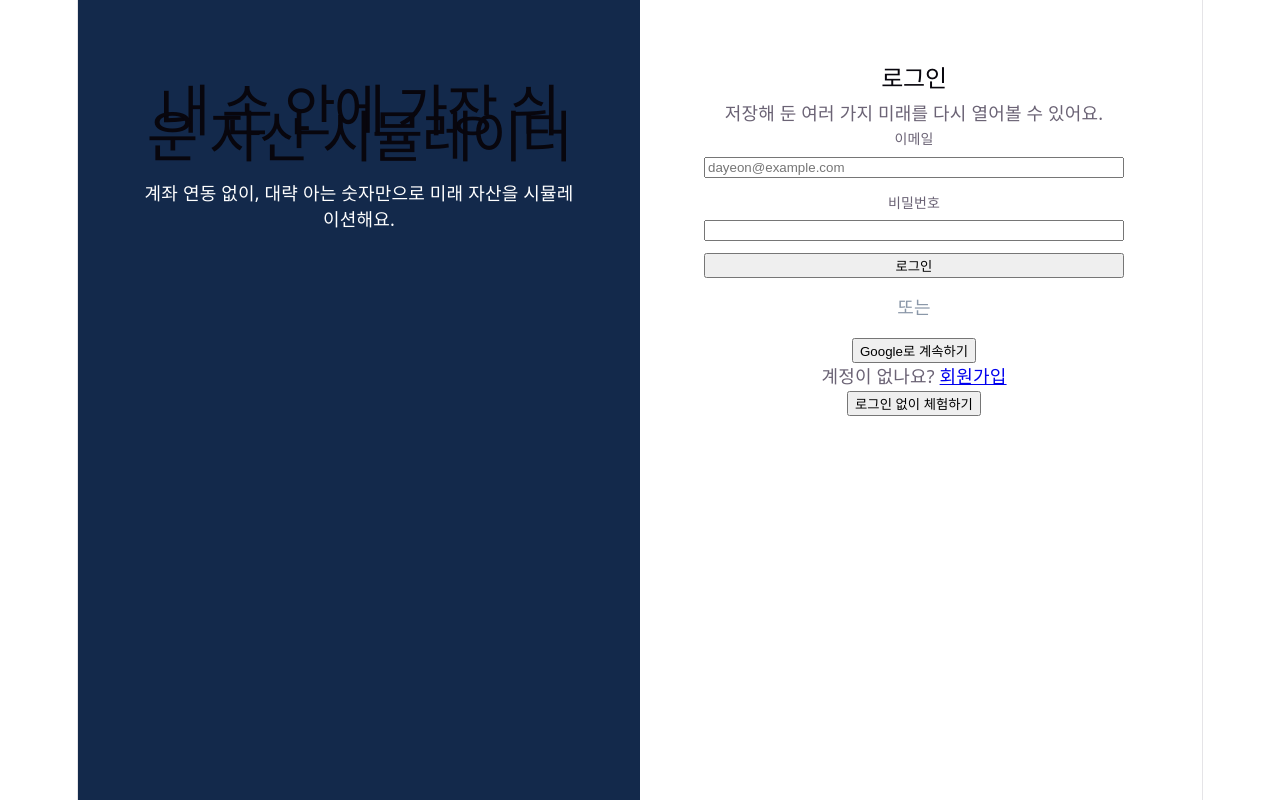
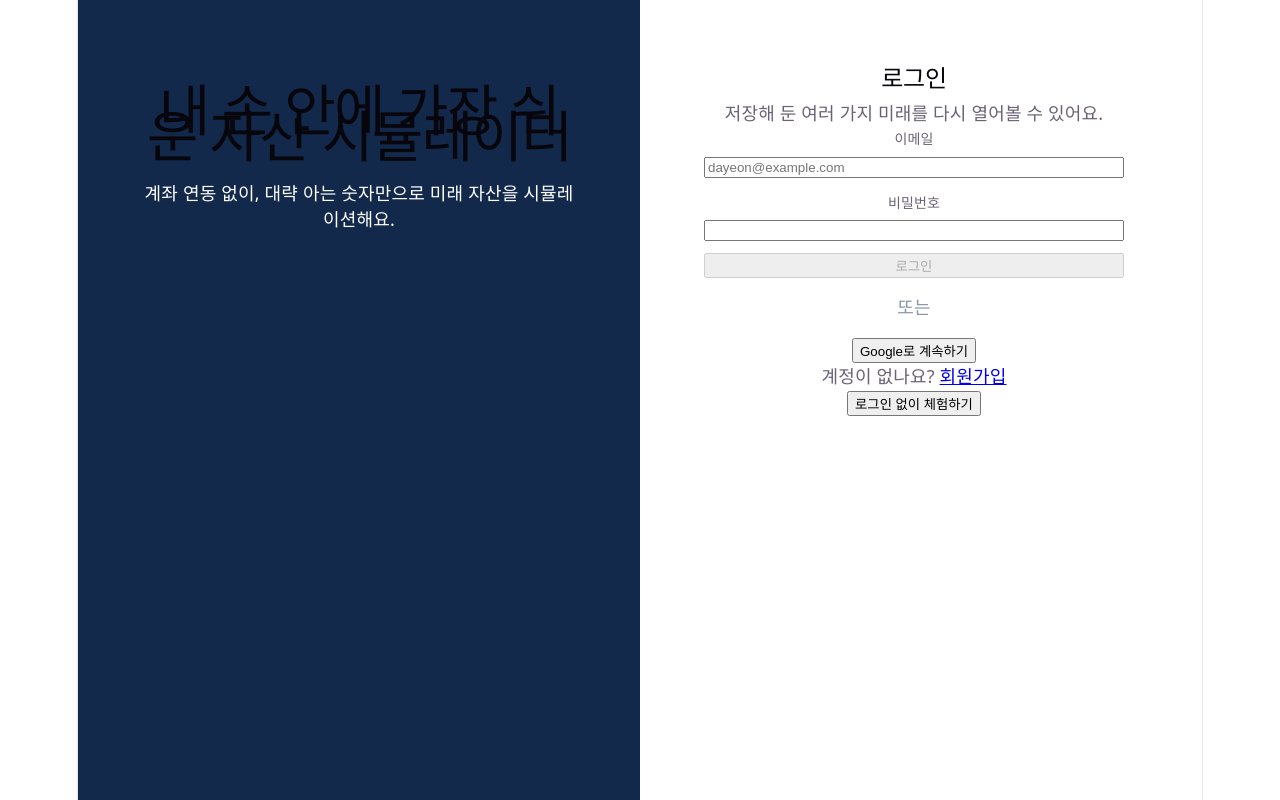
Before and after one commit to WhatIf-Devs/frontend, a React (Vite) app: page /login in a window 1280 px wide. Built offline with nearby package versions, Linux system fonts and the light colour scheme.

Commit message:
feat: 로그인 버튼 활성 조건 추가

```diff
--- a/src/pages/LoginPage.tsx
+++ b/src/pages/LoginPage.tsx
@@ -11,8 +11,18 @@ export function LoginPage() {
   const [password, setPassword] = useState("");
   const [error, setError] = useState<string | null>(null);
 
+  // [ACC-02] 로그인 버튼 활성 조건
+  // 이메일 형식: "아이디@도메인.끝자리" 모양인지 검사
+  // - 공백과 @는 한 번만, 끝자리(.com, .kr, .net 등)는 영문 2글자 이상
+  const isEmailValid = /^[^\s@]+@[^\s@]+\.[a-zA-Z]{2,}$/.test(email.trim());
+  // 비밀번호: 한 글자라도 입력됐는지
+  const isPasswordFilled = password.length > 0;
+  // 둘 다 만족할 때만 로그인 버튼을 누를 수 있음
+  const canSubmit = isEmailValid && isPasswordFilled;
+
   const handleSubmit = async (e: React.FormEvent) => {
     e.preventDefault();
+    if (!canSubmit) return; // 조건이 안 맞으면 Enter를 눌러도 아무 일도 안 일어남
     setError(null);
     try {
       await loginWithEmail({ email, password });
@@ -54,7 +64,9 @@ export function LoginPage() {
             />
           </label>
           {error && <p className="auth-page__error">{error}</p>}
-          <button type="submit">로그인</button>
+          <button type="submit" disabled={!canSubmit}>
+            로그인
+          </button>
         </form>
         <div className="auth-page__divider">또는</div>
         <button
```
